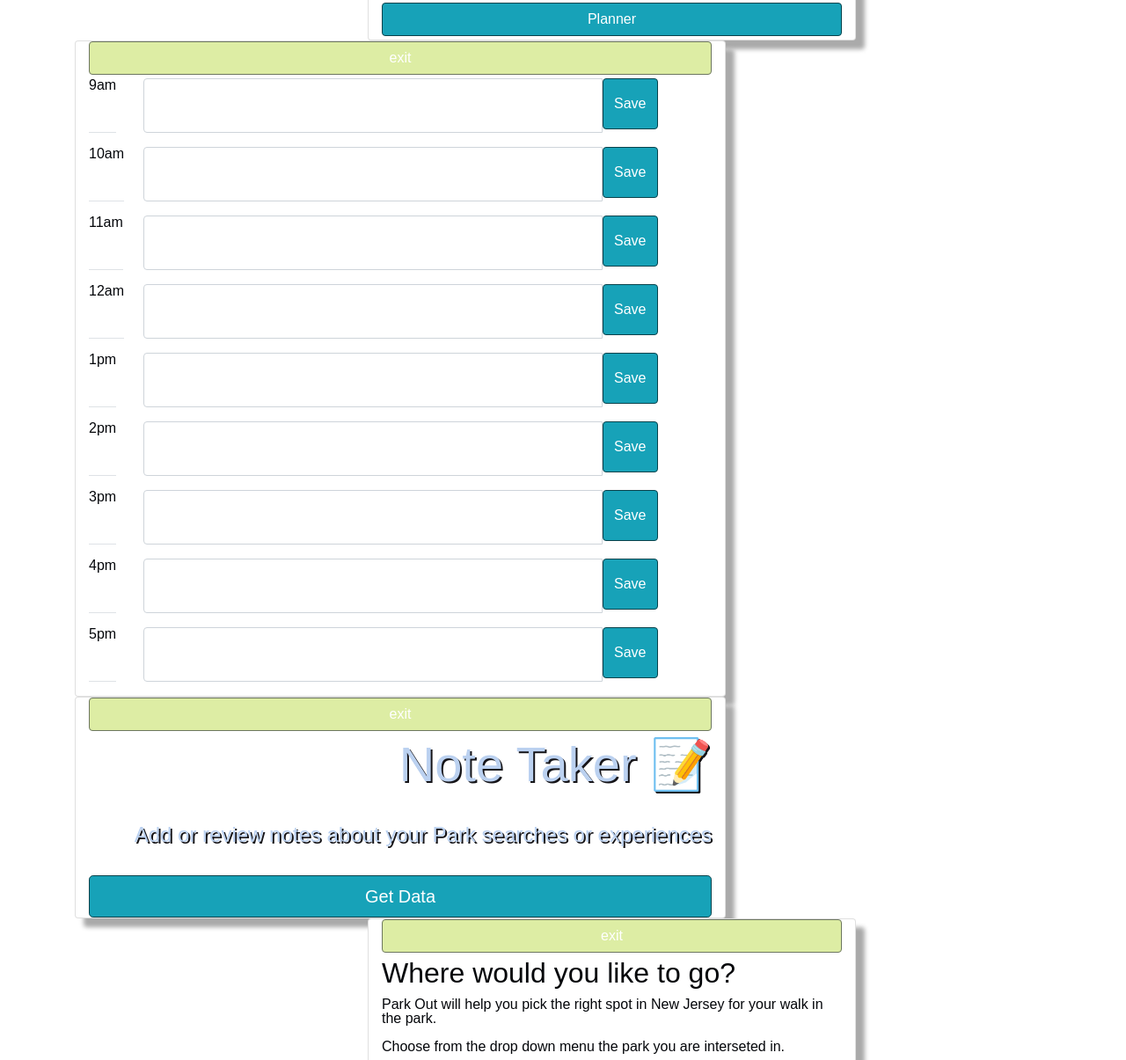
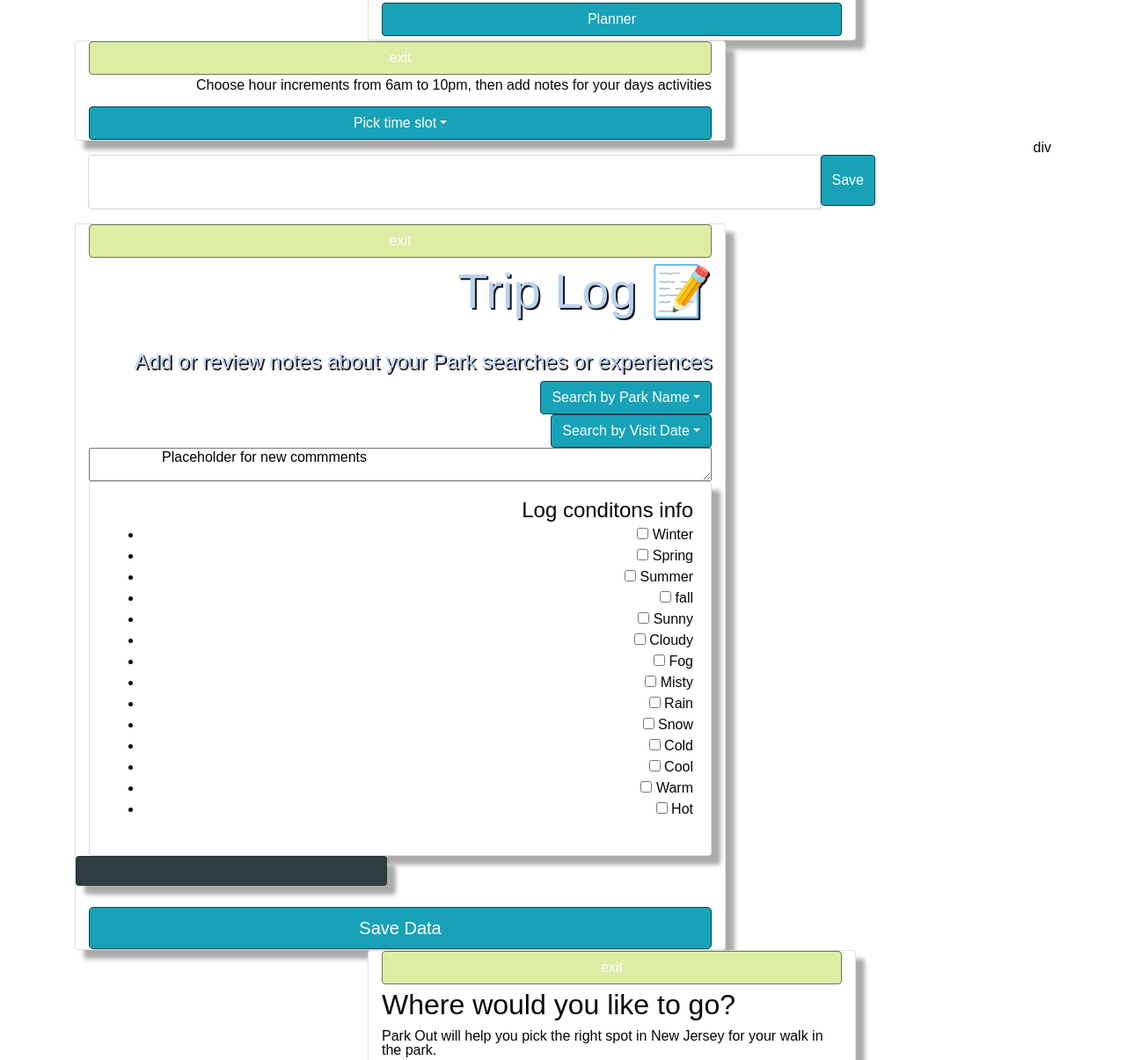
Before and after one commit to saibhreas/corrupted-parks-out, a website: page Test files/testIndex.html in a window 1280 px wide. Shown: the part 1341-2546 px from the top of the page at 88% size. Drawn offline with nearby package versions, Linux system fonts and the light colour scheme.

Commit message:
changed to testingIndex

```diff
--- a/Test files/scaffold6-13.html
+++ b/Test files/testIndex.html
@@ -139,11 +139,10 @@
             <div class="col-md-2"></div>
             <div class="card col-md-8">
               <a href="#home" class="btn btn-escape mb-1">exit</a>
-              <div class="row row9">
-              <div class="input-container input-group col-1">
-                <p class="border-bottom">9am</p>
-              </div>
-
+              <p>Choose hour increments from 6am to 10pm, then add notes for your days activities</p>
+              <button type="submit" class="btn btn-secondary dropdown-toggle" id="day-planner-time"
+              onclick="localStorage-hours"data-toggle="dropdown" aria-haspopup="true" aria-expanded="false" id="planner-hours">Pick time slot</button>
+            </div>div
             <div class="input-group col-10 form-group">
               <textarea
                 id="text9AM"
@@ -152,139 +151,7 @@
                 style="resize: none"
                 name="9">
               </textarea>
-
               <button type="submit" class="btn saveBtn mb-1">Save</button>
-              </div>
-              </div>
-
-              <div class="row row10">
-          <div class="input-group input-container col-1">
-            <p class="border-bottom">10am</p>
-          </div>
-          <div class="input-group col-10 form-group">
-            <textarea
-              id="text10AM"
-              class="form-control custom-control textborder"
-              rows="2"
-              style="resize: none"
-              name="10"
-            ></textarea>
-
-            <button type="submit" class="btn saveBtn mb-1">Save</button>
-          </div>
-              </div>
-
-              <div class="row row11">
-                <div class="input-group col-1">
-                  <p class="border-bottom">11am</p>
-                </div>
-                <div class="input-group col-10 form-group">
-                  <textarea
-                    id="text11AM"
-                    class="form-control custom-control textborder"
-                    rows="2"
-                    style="resize: none"
-                    name="11"
-                  ></textarea>
-                  <button type="submit" class="btn saveBtn mb-1">Save</button>
-                </div>
-              </div>
-
-              <div class="row row12">
-                <div class="input-group col-1">
-                  <p class="border-bottom">12am</p>
-                </div>
-                <div class="input-group col-10 form-group">
-                  <textarea
-                    id="text12AM"
-                    class="form-control custom-control textborder"
-                    rows="2"
-                    style="resize: none"
-                    name="12"
-                  ></textarea>
-                  <button type="submit" class="btn saveBtn mb-1">Save</button>
-                </div>
-              </div>
-
-              <div class="row row13">
-                <div class="input-group col-1">
-                  <p class="border-bottom">1pm</p>
-                </div>
-                <div class="input-group col-10 form-group">
-                  <textarea
-                    id="text1PM"
-                    class="form-control custom-control textborder"
-                    rows="2"
-                    style="resize: none"
-                    name="13"
-                  ></textarea>
-                  <button type="submit" class="btn saveBtn mb-1">Save</button>
-                </div>
-              </div>
-
-              <div class="row row14">
-                <div class="input-group col-1">
-                  <p class="border-bottom">2pm</p>
-                </div>
-                <div class="input-group col-10 form-group">
-                  <textarea
-                    id="text2PM"
-                    class="form-control custom-control textborder"
-                    rows="2"
-                    style="resize: none"
-                    name="14"
-                  ></textarea>
-                  <button type="submit" class="btn saveBtn mb-1">Save</button>
-                </div>
-              </div>
-
-              <div class="row row15">
-                <div class="input-group col-1">
-                  <p class="border-bottom">3pm</p>
-                </div>
-                <div class="input-group col-10 form-group">
-                  <textarea
-                    id="text3PM"
-                    class="form-control custom-control textborder"
-                    rows="2"
-                    style="resize: none"
-                    name="15"
-                  ></textarea>
-                  <button type="submit" class="btn saveBtn mb-1">Save</button>
-                </div>
-              </div>
-
-              <div class="row row16">
-                <div class="input-group col-1">
-                  <p class="border-bottom">4pm</p>
-                </div>
-                <div class="input-group col-10 form-group">
-                  <textarea
-                    id="text4PM"
-                    class="form-control custom-control textborder"
-                    rows="2"
-                    style="resize: none"
-                    name="16"
-                  ></textarea>
-                  <button type="submit" class="btn saveBtn mb-1">Save</button>
-                </div>
-              </div>
-
-              <div class="row row17">
-                <div class="input-group col-1">
-                  <p class="border-bottom">5pm</p>
-                </div>
-                <div class="input-group col-10 form-group">
-                  <textarea
-                    id="text5PM"
-                    class="textborder form-control custom-control"
-                    rows="2"
-                    style="resize: none"
-                    name="17"
-                  ></textarea>
-                  <button type="submit" class="btn saveBtn mb-1">Save</button>
-                </div>
-              </div>
             </div>
           </section>
 
@@ -294,9 +161,102 @@
             <div class="col-md-2"></div>
             <div class="card col-md-8">
               <a href="#home" class="btn btn-escape mb-1">exit</a>
-              <h1 class="display-4">Note Taker <span role="img" aria-label="Memo">📝</span></h1>
+              <h1 class="display-4">Trip Log <span role="img" aria-label="Memo">📝</span></h1>
               <h4 class="mt-4">Add or review notes about your Park searches or experiences</h4>
-              <a class="btn btn-primary btn-lg mt-4" href="/notes" role="button">Get Data</a>
+              <section id= "note-searches">
+                <section id ="req-by-park" class="get-by park-name">
+                  <button type="submit" class="btn btn-secondary dropdown-toggle" id="search-by-park" onclick="notesAPICall" data-toggle="dropdown" aria-haspopup="true" aria-expanded="false" id="planner-hours">Search by Park Name</button>
+                </section>
+                <section id ="req-by-date" class="get-by-visit-date">
+                  <button type="submit" class="btn btn-secondary dropdown-toggle" id="search-by-date" onclick="notesAPICall" data-toggle="dropdown" aria-haspopup="true" aria-expanded="false" id="planner-hours">Search by Visit Date</button>
+                </section>
+              </section>
+              <section id ="new-note-comments"></section>
+                <textarea>
+                  Placeholder for new commments
+                </textarea>
+                  <!-- This div makes api call to notes database  to write new notes to the database
+                    ---hides after call-->
+                <div class="card">
+                  <div class="card-body">
+                    <fieldset class="group" onsubmit="return onSubmitData(event)">
+                      <legend>Log conditons info</legend>
+                      <ul class="checkbox">
+                        <li>
+                          <input type="checkbox" id="winter" value="winter" />
+                          <label for="cb1">Winter</label>
+                        </li>
+                        <li>
+                          <input type="checkbox" id="spring" value="spring" />
+                          <label for="cb1">Spring</label>
+                        </li>
+                        <li>
+                          <input type="checkbox" id="summer" value="summer" />
+                          <label for="cb1">Summer</label>
+                        </li>
+                        <li>
+                          <input type="checkbox" id="fall" value="fall" />
+                          <label for="cb1">fall</label>
+                        </li>
+                        <li>
+                          <input type="checkbox" id="sunny" value="sunny" />
+                          <label for="cb1">Sunny</label>
+                        </li>
+                        <li>
+                          <input type="checkbox" id="cloudy" value="cloudy" />
+                          <label for="cb2">Cloudy</label>
+                        </li>
+                        <li>
+                          <input type="checkbox" id="fog" value="fog" />
+                          <label for="cb3">Fog</label>
+                        </li>
+                        <li>
+                          <input type="checkbox" id="misty" value="misty" />
+                          <label for="cb4">Misty</label>
+                        </li>
+                        <li>
+                          <input type="checkbox" id="rain" value="rain" />
+                          <label for="cb4">Rain</label>
+                        </li>
+                        <li>
+                          <input type="checkbox" id="snow" value="snow" />
+                          <label for="cb4">Snow</label>
+                        </li>
+                        <li>
+                          <input type="checkbox" id="cold" value=" cold" />
+                          <label for="cb4">Cold</label>
+                        </li>
+                        <li>
+                          <input type="checkbox" id="cool value="cool" />
+                          <label for="cb4">Cool</label>
+                        </li>
+                        <li>
+                          <input type="checkbox" id="warm" value="warm" />
+                          <label for="cb4">Warm</label>
+                        </li>
+                        <li>
+                          <input type="checkbox" id="hot" value="hot" />
+                          <label for="cb4">Hot</label>
+                        </li>
+
+
+                      </ul>
+                    </fieldset>
+                    <!--not sure its needed<button class="btn btn-block btn-info" onclick="clickSubmit()" id="new-conditions">Submit Form</button> -->
+                    </form>
+                  </div>
+                </div>
+                <div id = "note-park-info" class="row card col-md-6 dark">
+                  <span id="spancontact" style="display: none;">Phone Number :- <span id="spanphoneNumber"></span>
+                    <br>
+                    Email :- <span id="spanEmail"></span>
+                  </span>
+                  <br>
+                  <span id="spanActivity"></span>
+                  <br>
+                  <span id="spanFees"></span>
+                </div>
+              <a class="btn btn-primary btn-lg mt-4" href="/notes" role="button" onclick="notesAPICall">Save Data</a>
             </div>
           </section>
 
```
Lines whose indentation alone changed are shown as unchanged.
